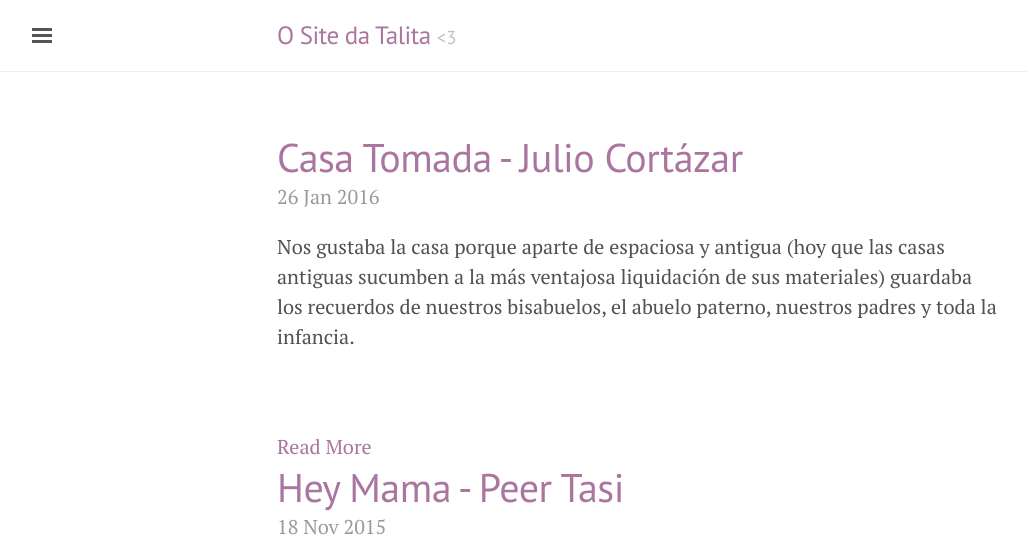
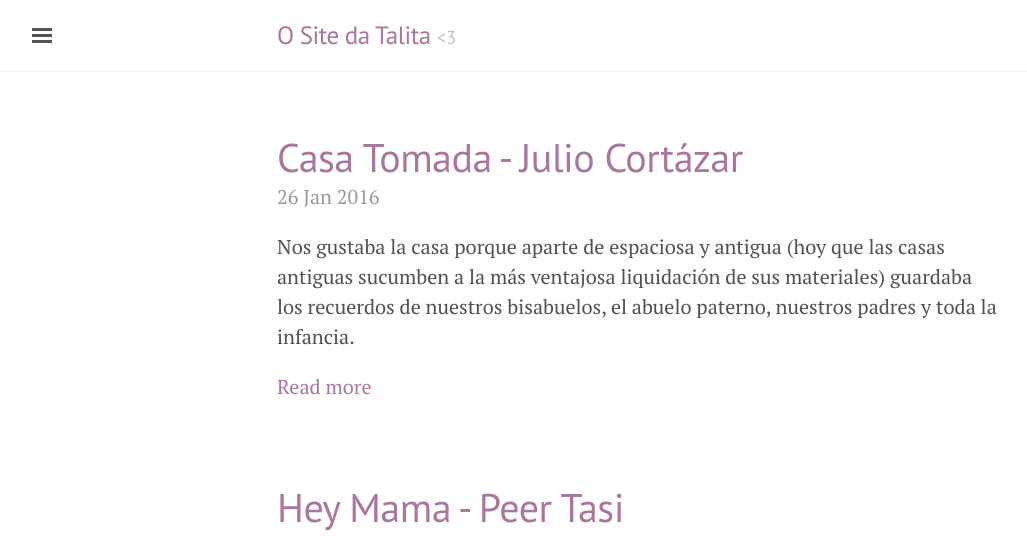
Before and after one commit to sifiyoke/sifiyoke.github.io, a Jekyll site: the page built from index.html, in a window 1280 px wide, cut to the strip 0-537 px from the top of the page. Shown: the whole strip, without its empty margins (3-1030 px from the left). Built offline with Jekyll 4.4.1, drawn with Linux system fonts in a browser that asks for light colours; the list of posts is cut into pages by our own code; some of the changed text lies outside the part shown.

Commit message:
read more

```diff
--- a/index.html
+++ b/index.html
@@ -15,9 +15,8 @@
     <span class="post-date">{{ post.date | date_to_string }}</span>
 
     {{ post.excerpt }}
+    <a href="{{ post.url }}"> Read more </a>
   </div>
-
-      <a href="{{ site.baseurl }}{{ post.url }}" class="read-more">Read More</a>
 
   {% endfor %}
 </div>
```
